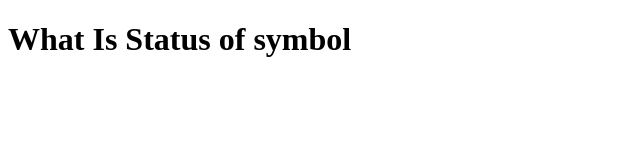
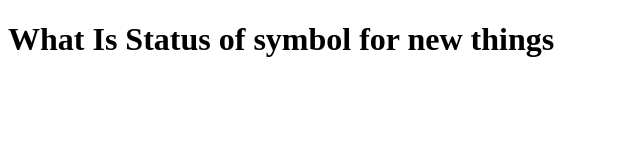
Before and after one commit to sumit-jha94/test, a plain HTML site: page index.html in a window 1280 px wide. Shown: the whole page, without its empty margins (0-640 px from the left). Drawn offline with Linux system fonts and the light colour scheme.

Commit message:
initial comment

```diff
--- a/index.html
+++ b/index.html
@@ -9,7 +9,7 @@
 <body>
     <header>
         <h1>
-            What Is Status of symbol
+            What Is Status of symbol for new things
         </h1>
     </header>
 </body>
```
